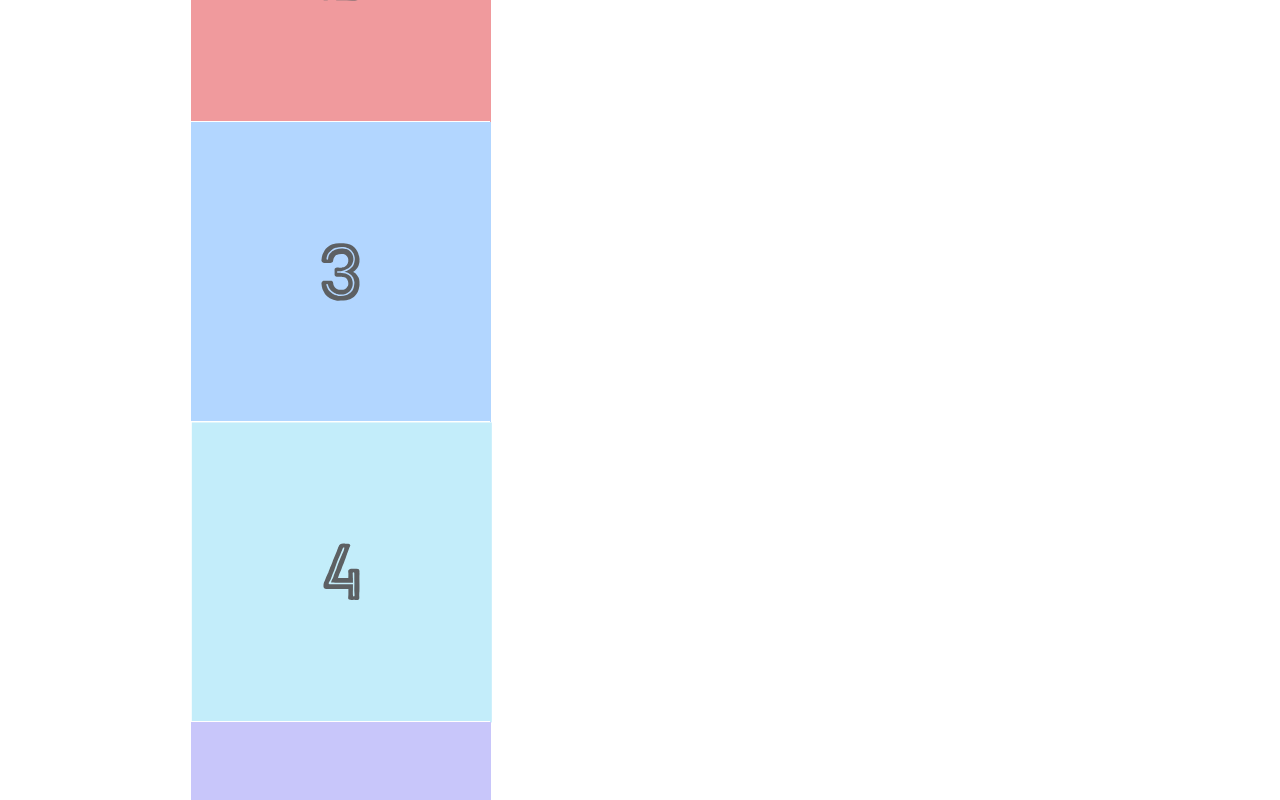
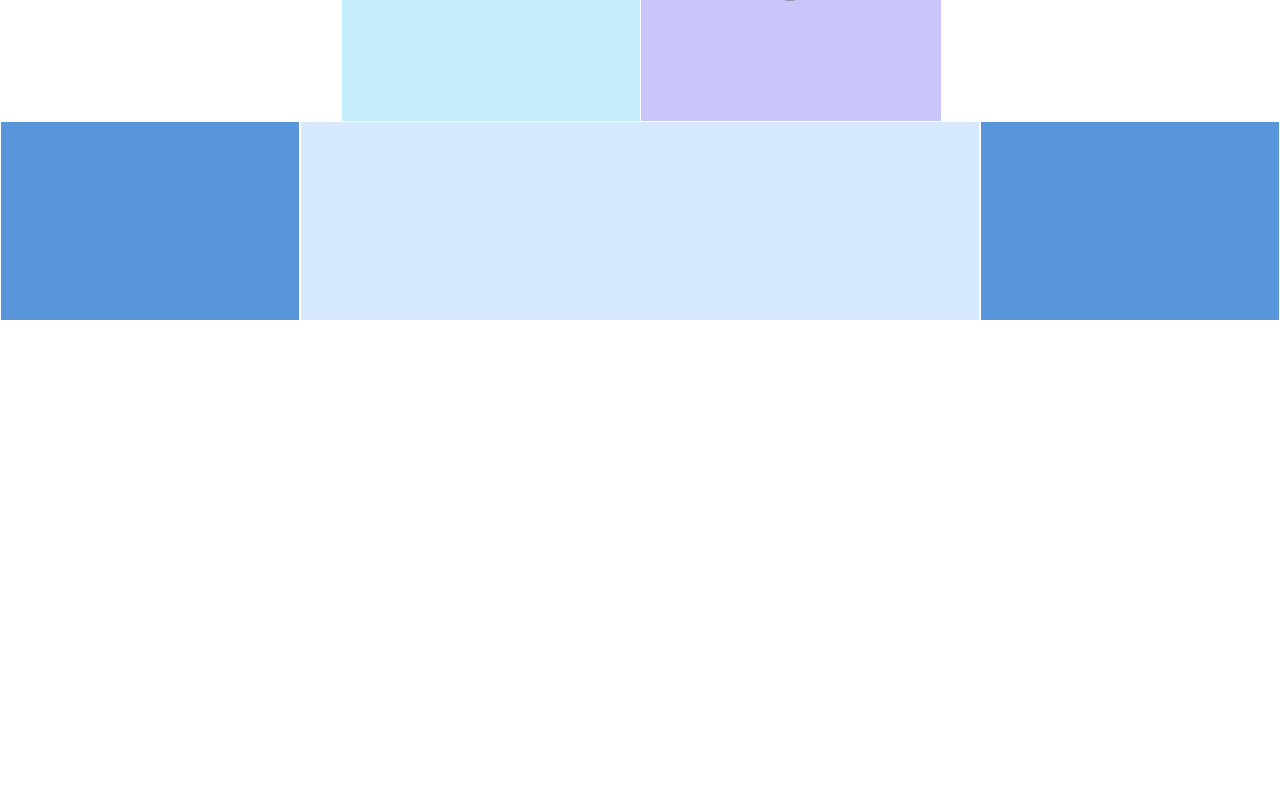
Before and after one commit to Dannylim1186/some-website-test, a plain HTML site: page index.html in a window 1280 px wide. Shown: the part 839-1639 px from the top of the page. After the commit the page ends 1160 px from the top, so only its background shows below. Drawn offline with Linux system fonts and the light colour scheme.

Commit message:
Finishing up the tutorial. adding footer

```diff
--- a/index.html
+++ b/index.html
@@ -9,10 +9,8 @@
         <div class="menu-container">
             <div class="menu">
                 <div class="date">Aug 16, 2022</div>
-                <div class="links">
-                    <div class="signup">Sign Up</div>
-                    <div class="login">Login</div>
-                </div>
+                <div class="signup">Sign Up</div>
+                <div class="login">Login</div>
             </div>
         </div>
         <div class="header-container">
@@ -41,5 +39,10 @@
                 </div>
             </div>
         </div>
+        <div class="footer">
+            <div class="footer-item footer-one"></div>
+            <div class="footer-item footer-two"></div>
+            <div class="footer-item footer-three"></div>
+        </div>
     </body>
 </html>
--- a/style.css
+++ b/style.css
@@ -43,11 +43,17 @@
     justify-content: space-between;
     align-items: center;
 }
-/*.social ,
-.logo ,
+
+.social,
 .subscribe{
-    border: 1px solid #5995DA;
-}*/
+    align-self: flex-end;
+    margin-bottom: 20px;
+
+}
+
+.signup{
+    margin-left: auto;
+}
 
 .photo-grid-container{
     display: flex;
@@ -59,8 +65,18 @@
     display: flex;
     justify-content: center;
     flex-wrap: wrap;
-    flex-direction: column;
+   /* flex-direction: column; /*Transform row into column*/
+   flex-direction: row;
+    align-items: center; /*to shift the column to the center*/
 }
+
+/*.first-item{
+    order: 1;
+}
+
+.last-item{
+    order: -1;
+}*/
 
 .photo-grid-item{
     border: 1px solid #fff;
@@ -68,3 +84,22 @@
     height: 300px;
 
 }
+
+.footer{
+    display: flex;
+    justify-content: space-between;
+}
+
+.footer-item{
+    border: 1px solid #fff;
+    background-color: #d6e9fe;
+    height: 200px;
+    flex: 1;
+}
+
+.footer-one,
+.footer-three{
+    background-color: #5995DA;
+    flex: initial;
+    width: 300px;
+}
```
